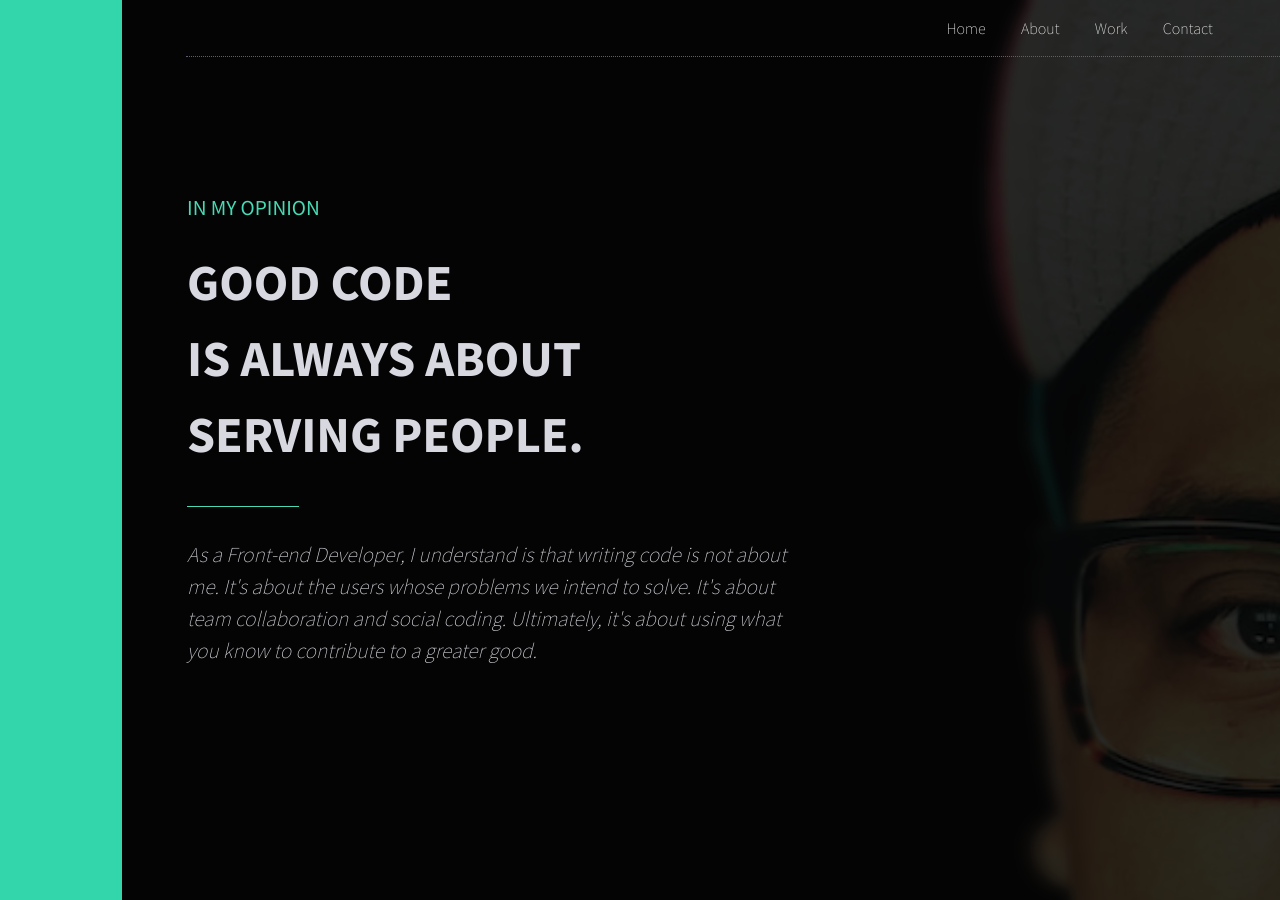
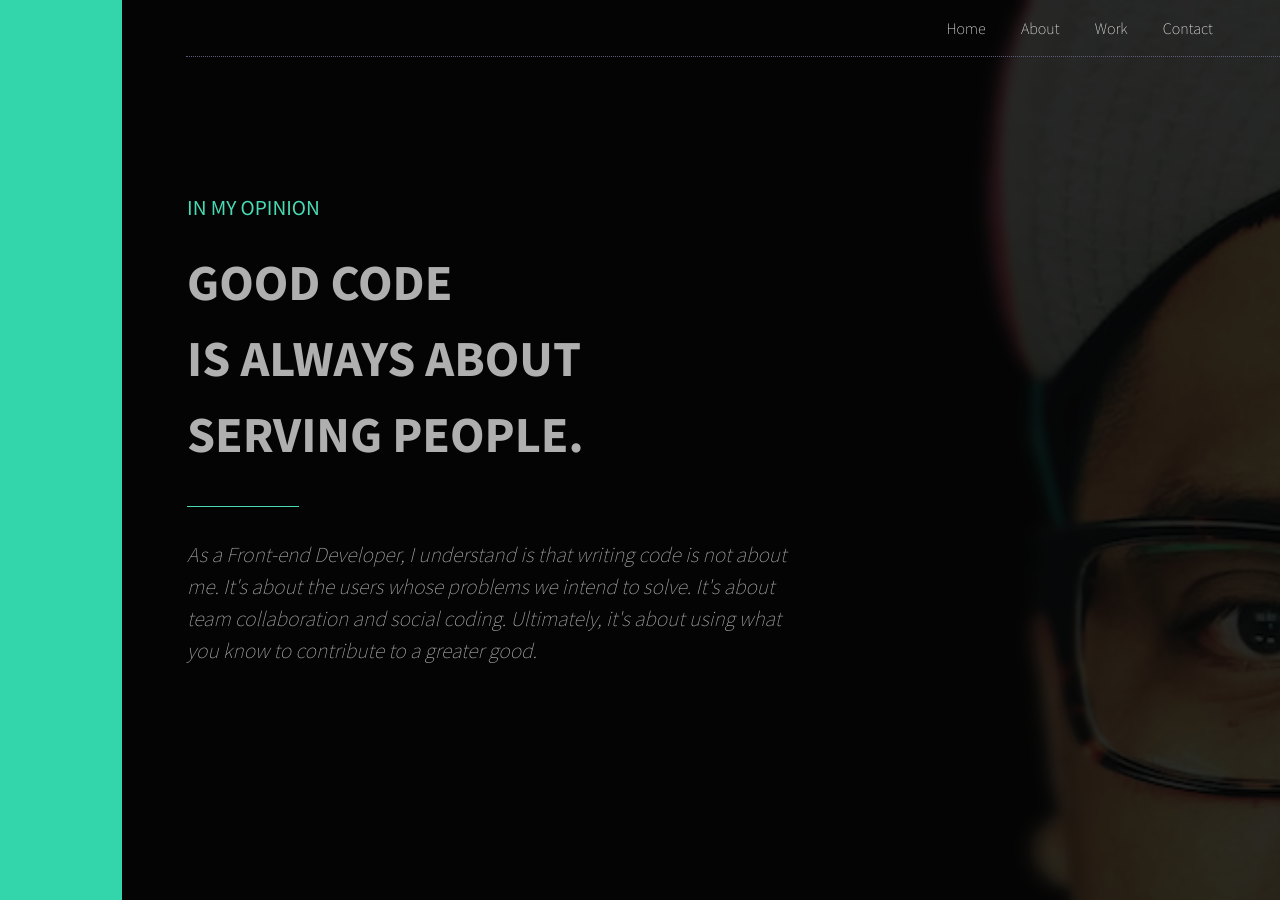
Before and after one commit to techtolentino/digital-card, a Jekyll site: the page built from index.html, in a window 1280 px wide. Built offline with Jekyll 4.4.1, drawn with Linux system fonts in a browser that asks for light colours.

Commit message:
more accessible home text color

```diff
--- a/_sass/_home.scss
+++ b/_sass/_home.scss
@@ -1,5 +1,5 @@
 .home {
-    color: $gray-color;
+    color: #AFAFAF;
     display: flex;
     justify-content: space-between;
     background: darken($text-color, 12%);
```
